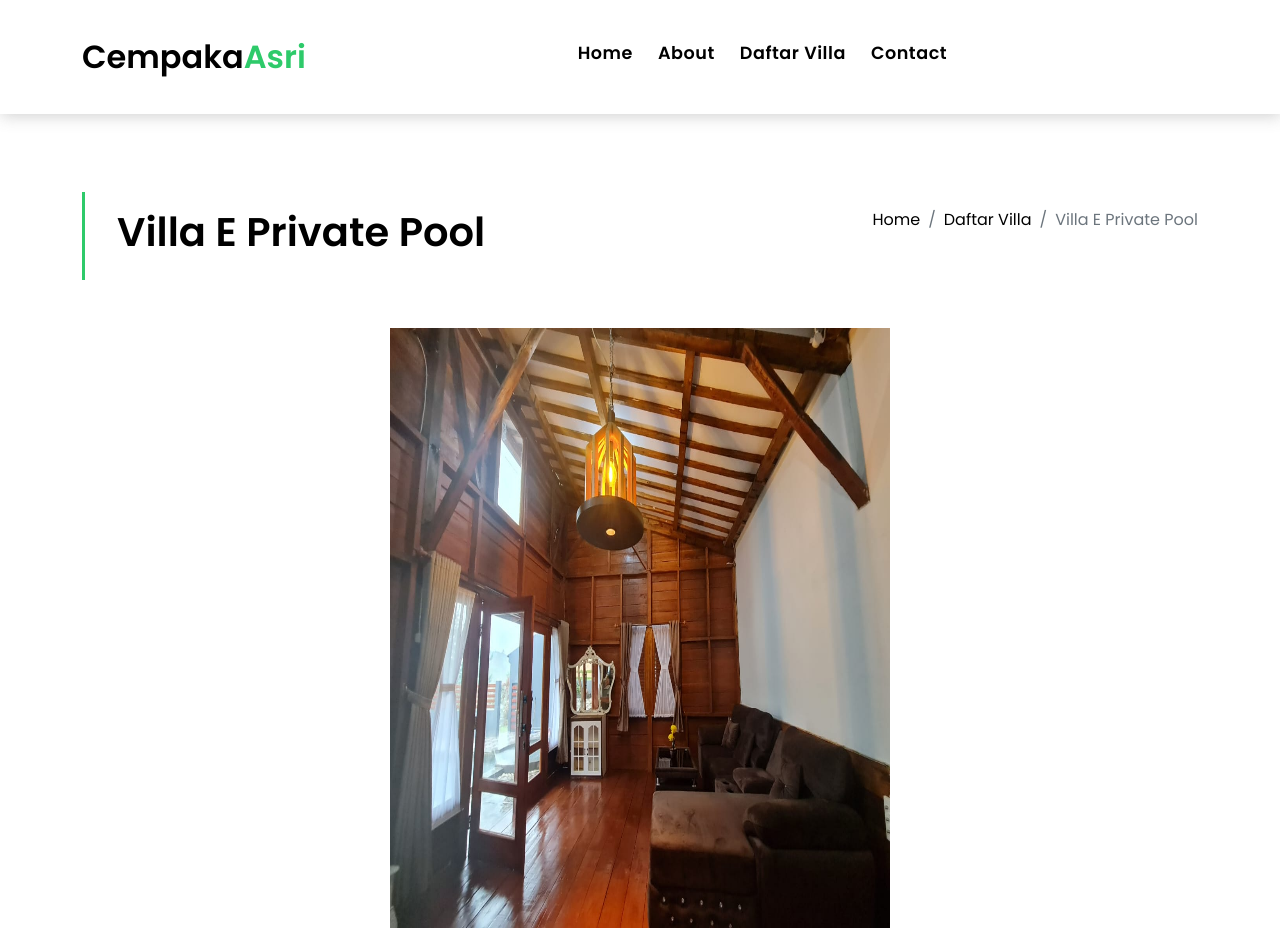
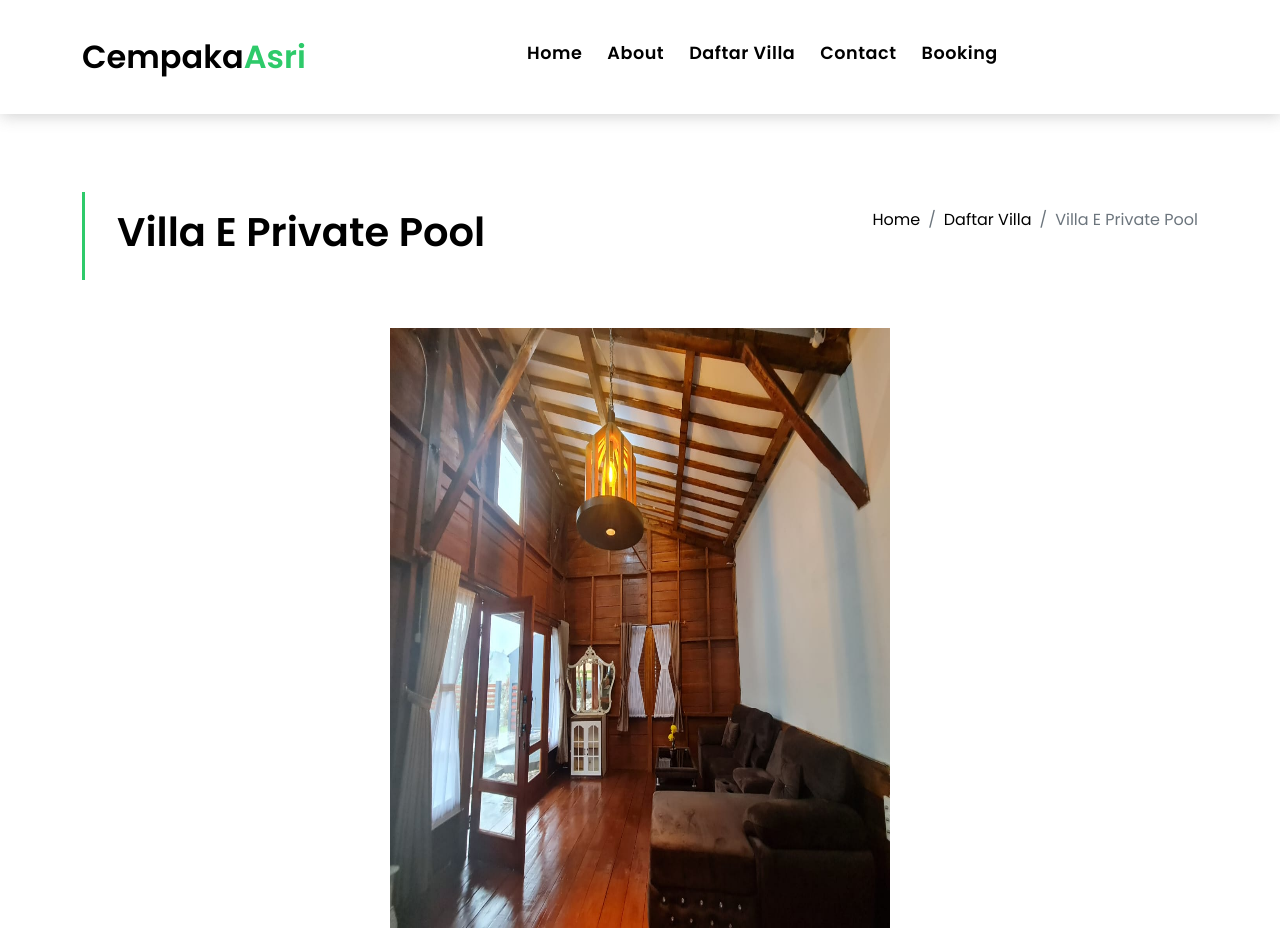
Before and after one commit to Dikaaza12/VillaCempaka, a plain HTML site: page EprivatePool.html in a window 1280 px wide. Shown: the top 928 px of the page. Drawn offline with Linux system fonts and the light colour scheme.

Commit message:
Update EprivatePool.html
menambah button booking

```diff
--- a/EprivatePool.html
+++ b/EprivatePool.html
@@ -55,6 +55,9 @@
 
             <li class="nav-item">
               <a class="nav-link " href="contact.html">Contact</a>
+            </li>
+             <li class="nav-item">
+            <a class="nav-link " href="https://wa.me/6282118984114/?text=Permisi Saya Mau Booking Villa mas.">Booking</a>
             </li>
           </ul>
         </div>
```
